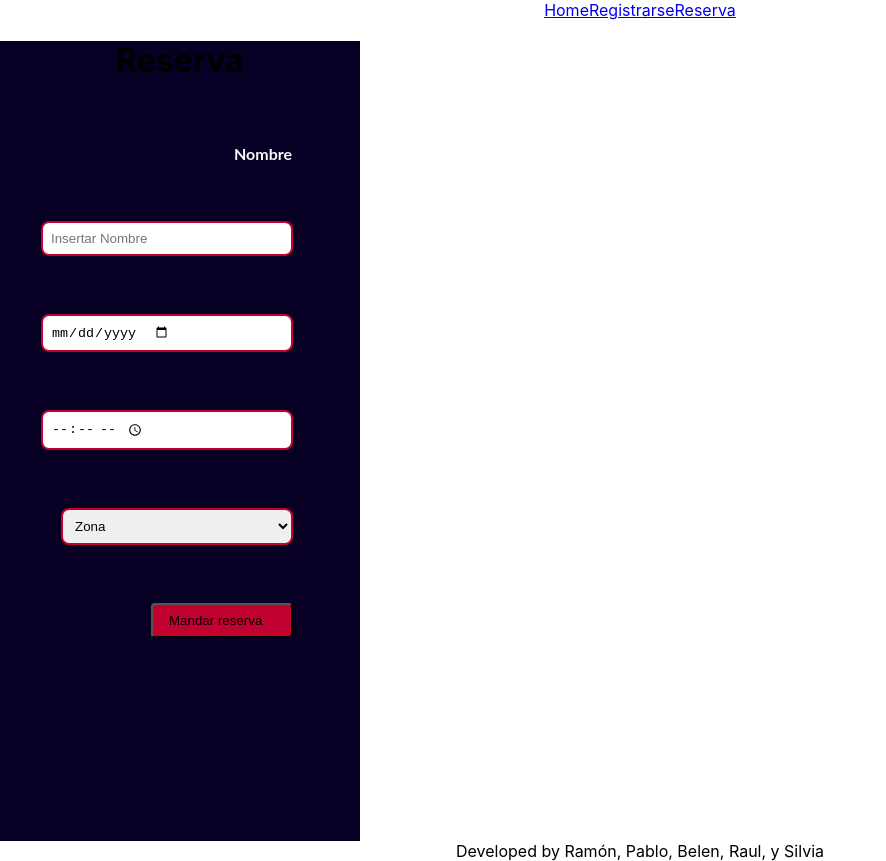
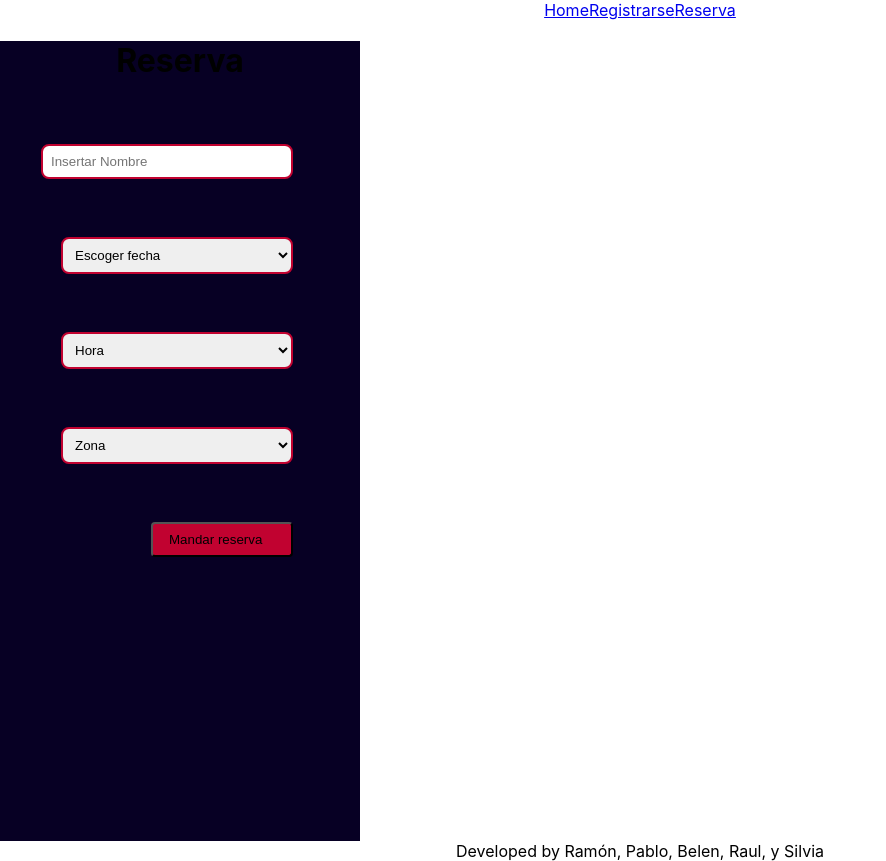
Before and after one commit to RMoreno207/reservaDiscoteca, a React (Create React App) app: page /booking in a window 1280 px wide. Shown: the whole page, without its empty margins (0-886 px from the left). Built offline with nearby package versions, Linux system fonts and the light colour scheme.

Commit message:
create alerts

```diff
--- a/src/components/Main/Booking/Booking.jsx
+++ b/src/components/Main/Booking/Booking.jsx
@@ -1,12 +1,28 @@
 import React from "react";
 
 const Booking = () => {
+  const showResults = (e) => {
+    e.preventDefault();
+    console.log("event ", e);
+    console.log("event zona ", e.target.zone.value, e.target.date.value);
+    alert("Su reserva ha sido recibida\n"
+      + "Datos de la reserva:"
+      + "\nNombre: "
+      + e.target.firstName.value
+      + "\nFecha: "
+      + e.target.date.value
+      + "\nHora: "
+      + e.target.time.value
+      + "\nZona: "
+      + e.target.zone.value);
+  }
   return (
     <div className="Reserva">
+
       <div >
         <h1>Reserva</h1>
-        <form className="Form_reserva">
-          <label className="Ttulo" htmlFor="firstName">Nombre</label>
+        <form className="Form_reserva" onSubmit={showResults}>
+          {/* <label className="Ttulo" htmlFor="firstName">Nombre</label> */}
           {/* Nombre */}
           <input className="input-sin-desplegar"
             id="firstName"
@@ -14,28 +30,35 @@ const Booking = () => {
             placeholder="Insertar Nombre"
           />
           {/* fecha */}
-          <input className="input-sin-desplegar"
-            id="date"
-            type="date"
-            name="date"
-            placeholder="Escoger fecha"
-          />
+          <select className="input-sin-desplegar" name="date" id="date">
+            <option value="date">Escoger fecha</option>
+            <option value="Lunes">Lunes</option>
+            <option value="Martes">Martes</option>
+            <option value="Miercoles">Miercoles</option>
+            <option value="Jueves">Jueves</option>
+            <option value="Viernes">Viernes</option>
+            <option value="Sabado">Sabado</option>
+            <option value="Domingo">Domingo</option>
+          </select>
           {/* Hora */}
-          <input className="input-sin-desplegar"
-            id="time"
-            type="time"
-            name="time"
-            placeholder="Hora"
-          />
+          <select className="input-sin-desplegar" name="time" id="time">
+            <option value="time">Hora</option>
+            <option value="19h">19:00</option>
+            <option value="20h">20:00</option>
+            <option value="21h">21:00</option>
+            <option value="22h">22:00</option>
+            <option value="23h">23:00</option>
+            <option value="00h">00:00</option>
+          </select>
           {/* Zona */}
           <select className="input-sin-desplegar" name="zone" id="zone" placeholder="Zona">
             <option value="zona">Zona</option>
-            <option value="vip">VIP</option>
-            <option value="palco">Palco</option>
-            <option value="terraza">Terraza</option>
-            <option value="ZonaA">Zona A</option>
-            <option value="ZonaB">Zona B</option>
-            <option value="ZonaC">Zona C</option>
+            <option value="VIP">VIP</option>
+            <option value="Palco">Palco</option>
+            <option value="Terraza">Terraza</option>
+            <option value="Zona A">Zona A</option>
+            <option value="Zona B">Zona B</option>
+            <option value="Zona C">Zona C</option>
           </select>
           {/* Email
 <input className="input-sin-desplegar"
```
